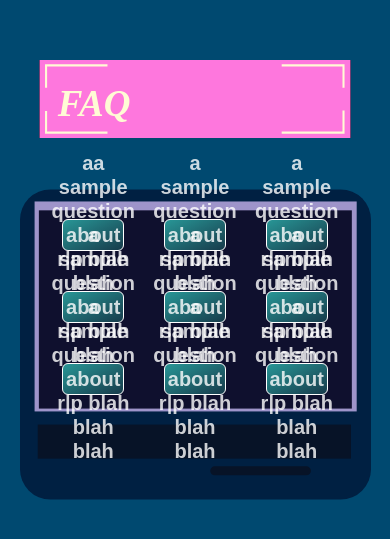
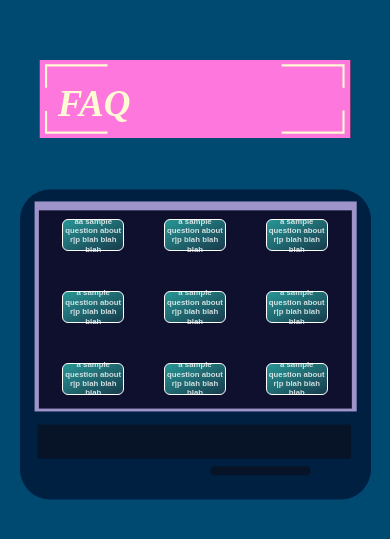
Before and after one commit to ReflectionsProjections/rp-web-2024, a React (Vite) app: page / in a window 390 px wide. Shown: the part 4127-4666 px from the top of the page. Built offline with nearby package versions, Linux system fonts and the light colour scheme; a web font is replaced by a local one.

Commit message:
:iphone: Fixed Height rescaling issue

```diff
--- a/src/components/Home/FAQ.tsx
+++ b/src/components/Home/FAQ.tsx
@@ -27,7 +27,7 @@ export default function FAQ() {
 			backgroundColor="#004970"
 		>
 			<PageTitle title="FAQ" />
-			<Box position="relative" height="90vw" width="90vw" bgImage={faq_bg} bgSize="100% 100%" bgRepeat="no-repeat" m="5vw">
+			<Box position="relative" minHeight="90vw" minWidth="90vw" bgImage={faq_bg} bgSize="100% 100%" bgRepeat="no-repeat" m="5vw" display='flex' justifyContent='center'>
 				{/* <Image
 					src={faq_bg}
 					width="90%"
@@ -40,10 +40,12 @@ export default function FAQ() {
 					right="0"
 					bottom="0"
 					display="flex"
-					alignItems="center"
+					alignItems="flex-start"
 					justifyContent="center"
 					zIndex="1"
 					marginTop="13vw"
+					// width="68%"
+					// height="45%"
 				>
 					<Grid
 						templateColumns="repeat(3, 1fr)"
@@ -87,7 +89,7 @@ export default function FAQ() {
 											border: '1px solid white'
 										}}
 									>
-										<div style={{ opacity: 0.8 , fontSize: '20px'}}>{item.front}</div>
+										<div style={{ opacity: 0.8 , fontSize: '2vw'}}>{item.front}</div>
 									</Box>
 									<Box
 										position="absolute"
@@ -109,7 +111,7 @@ export default function FAQ() {
 											border: '1px solid white'
 										}}
 									>
-										<div style={{ opacity: 0.8, fontSize: '18px'}}>{item.back}</div>
+										<div style={{ opacity: 0.8, fontSize: '2vw'}}>{item.back}</div>
 									</Box>
 								</Box>
 							</GridItem>
```
Also changed, not shown: public/faq_card.svg.
